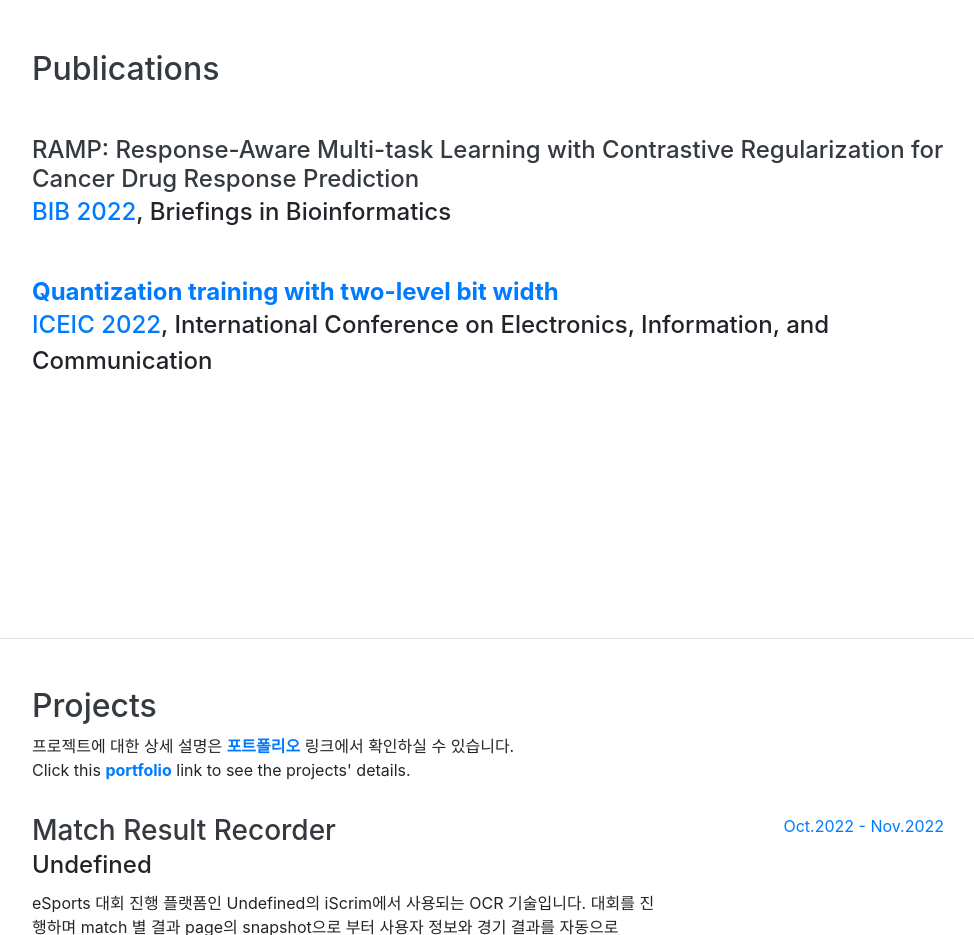
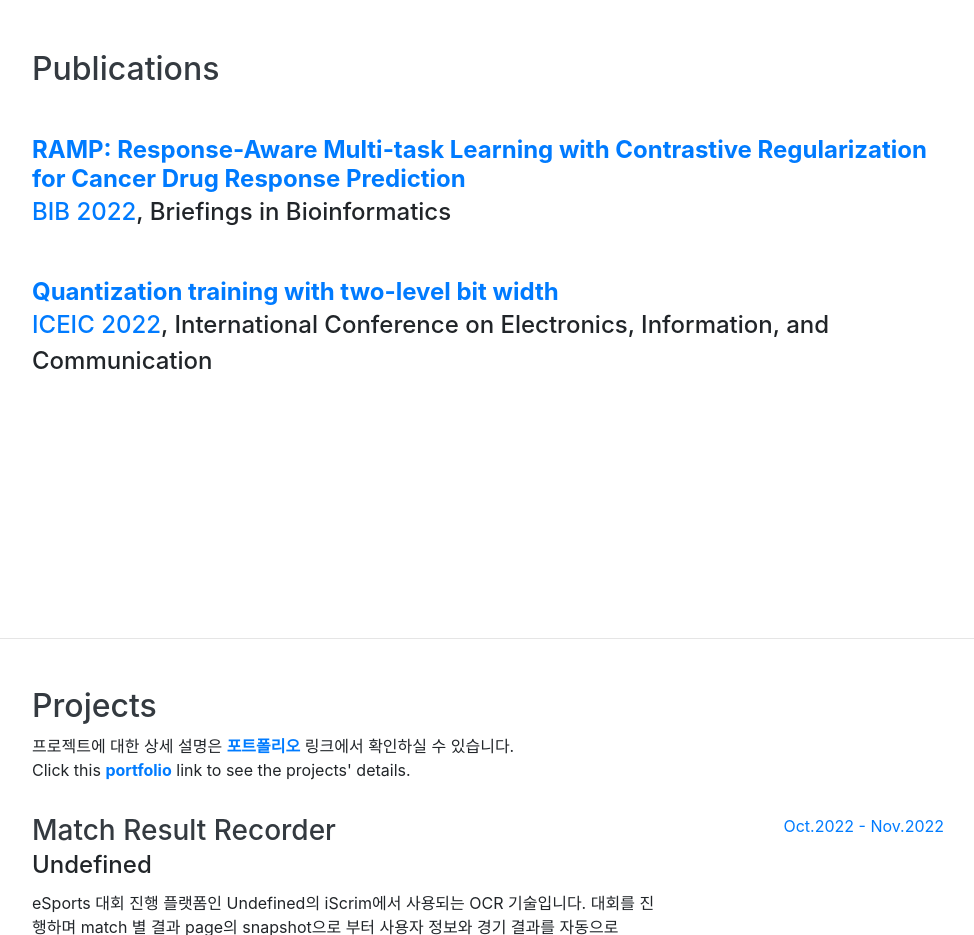
Before and after one commit to jarvis08/jarvis08.github.io, a website with bundled scripts: page index.html in a window 1280 px wide. Shown: the part 2840-3775 px from the top of the page, without its empty margins (288-1262 px from the left). Built offline with nearby package versions, Linux system fonts and the light colour scheme; a web font is replaced by a local one.

Commit message:
Add link to RAMP paper

```diff
--- a/index.html
+++ b/index.html
@@ -229,7 +229,7 @@
         <h2 class="mb-5">Publications</h2>
         <div class="resume-item d-flex flex-column flex-md-row justify-content-between mb-4">
           <div class="resume-content mb-3">
-            <h4 class="mb-0">RAMP: Response-Aware Multi-task Learning with Contrastive Regularization for Cancer Drug Response Prediction</h4>
+            <h4 class="mb-0"><a href="https://academic.oup.com/bib/advance-article/doi/10.1093/bib/bbac504/6865135" class="font-weight-bold" target="_blank">RAMP: Response-Aware Multi-task Learning with Contrastive Regularization for Cancer Drug Response Prediction</a></h4>
             <div class="subheading mb-2"><a href="https://academic.oup.com/bib" target="_blank">BIB 2022</a>, Briefings in Bioinformatics</div>
           </div>
         </div>
```
